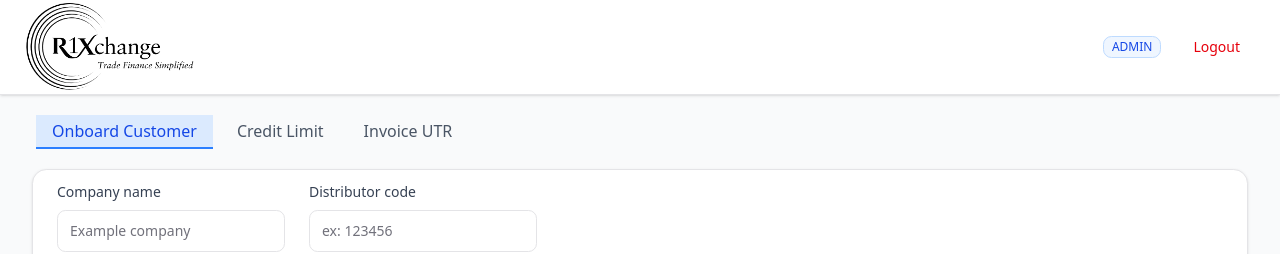
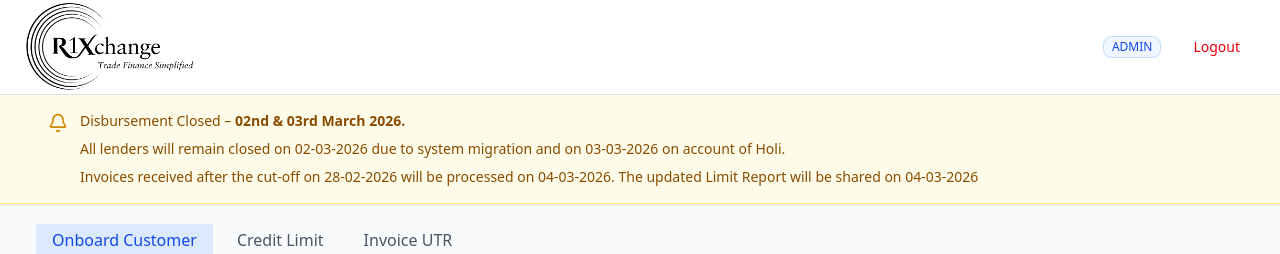
Before and after one commit to alpharubix/mm-dashboard-client, a React (Vite) app: page /onboard-customer in a window 1280 px wide. Shown: the top 254 px of the page. Built offline with nearby package versions, Linux system fonts and the light colour scheme; no server answers; sample sign-in values are in the browser's storage.

Commit message:
Uncomment HolidayBanner component in Home page

```diff
--- a/src/pages/Home.tsx
+++ b/src/pages/Home.tsx
@@ -23,7 +23,7 @@ export default function Home() {
   return (
     <main className='min-h-screen bg-gray-50'>
       <Header />
-      {/* <HolidayBanner /> */}
+      <HolidayBanner />
 
       <div className='container mx-auto px-4 sm:px-6 lg:px-8'>
         <div className=''>
```
